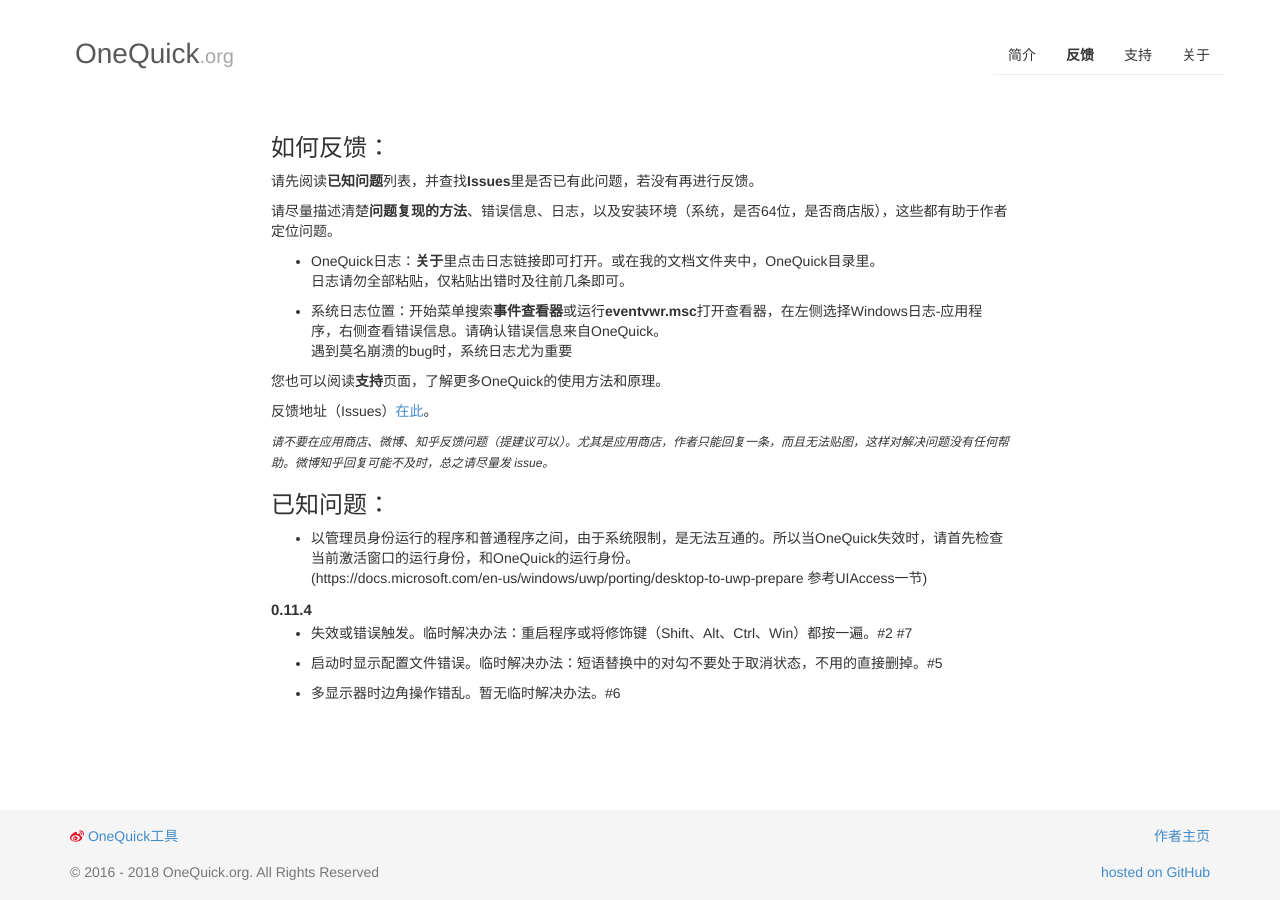
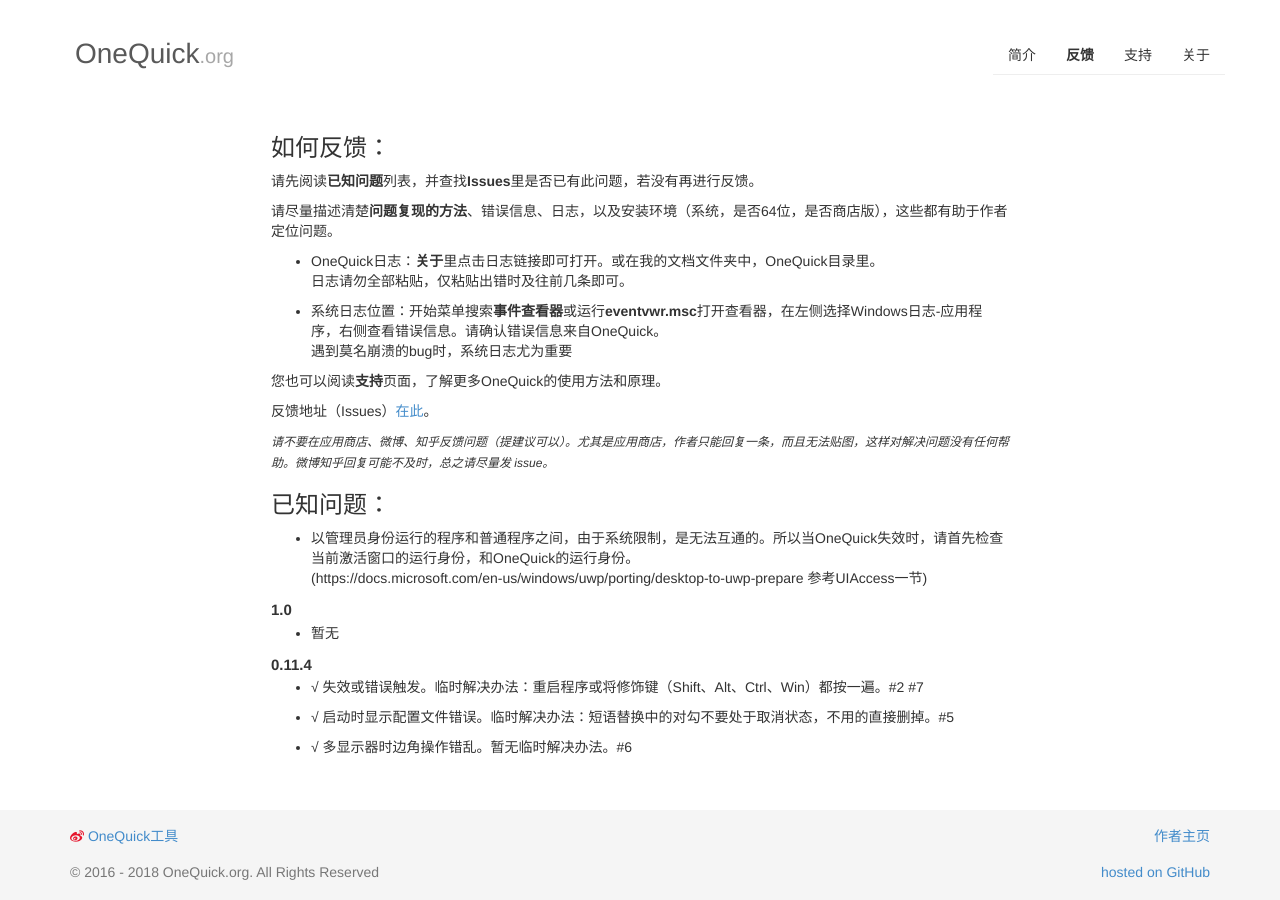
Before and after one commit to OneQuick/OneQuick.github.io-v1-legacy, a Jekyll site: the page built from feedback.md, in a window 1280 px wide. Built offline with Jekyll 4.4.1, drawn with Linux system fonts in a browser that asks for light colours.

Commit message:
no message

```diff
--- a/feedback.md
+++ b/feedback.md
@@ -28,10 +28,15 @@
 - 以管理员身份运行的程序和普通程序之间，由于系统限制，是无法互通的。所以当OneQuick失效时，请首先检查当前激活窗口的运行身份，和OneQuick的运行身份。
 (https://docs.microsoft.com/en-us/windows/uwp/porting/desktop-to-uwp-prepare 参考UIAccess一节)
 
+#### 1.0
+
+ - 暂无
+
+
 #### 0.11.4
 
-- 失效或错误触发。临时解决办法：重启程序或将修饰键（Shift、Alt、Ctrl、Win）都按一遍。#2 #7
+- √ 失效或错误触发。临时解决办法：重启程序或将修饰键（Shift、Alt、Ctrl、Win）都按一遍。#2 #7
 
-- 启动时显示配置文件错误。临时解决办法：短语替换中的对勾不要处于取消状态，不用的直接删掉。#5
+- √ 启动时显示配置文件错误。临时解决办法：短语替换中的对勾不要处于取消状态，不用的直接删掉。#5
 
-- 多显示器时边角操作错乱。暂无临时解决办法。#6
+- √ 多显示器时边角操作错乱。暂无临时解决办法。#6
```
